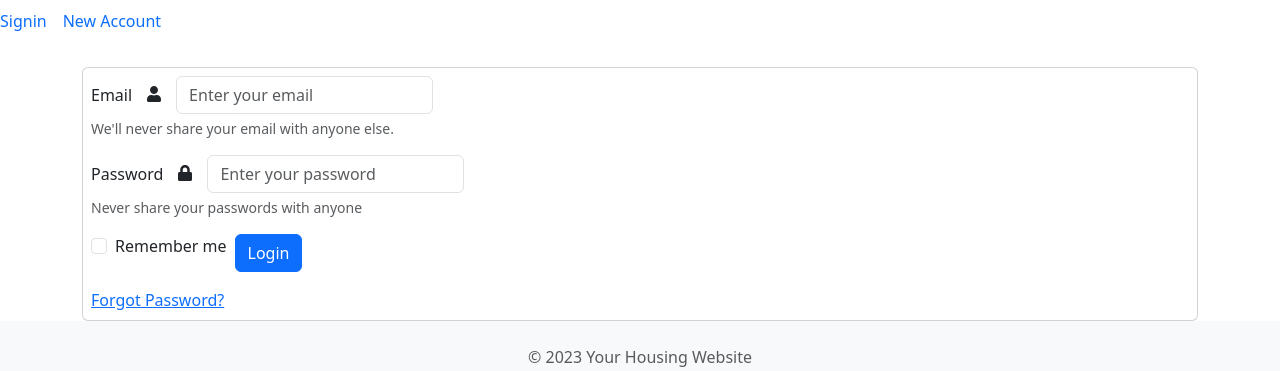
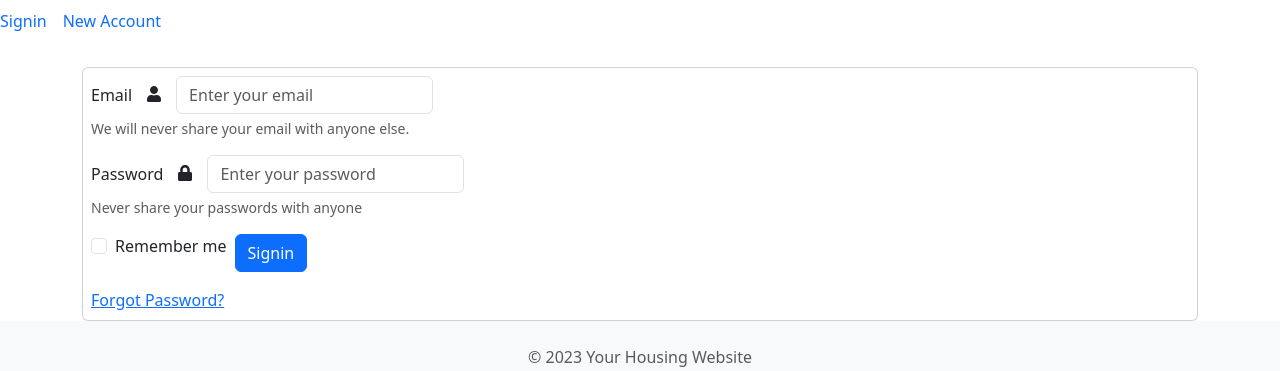
Before and after one commit to swagath26/housing-real_estate-website-frontend, a React (Create React App) app: page /signin in a window 1280 px wide. Shown: the part 162-533 px from the top of the page. Built offline with nearby package versions, Linux system fonts and the light colour scheme.

Commit message:
added authentication features

```diff
--- a/src/App.js
+++ b/src/App.js
@@ -1,9 +1,13 @@
-import React from 'react';
+import React, { useState } from 'react';
 import Layout from './components/Layout';
+import AuthContext from './components/AuthContext';
 
 function App() {
+  const [isAuthenticated, setIsAuthenticated] = useState(false);
   return (
-    <Layout />
+    <AuthContext.Provider value={{ isAuthenticated, setIsAuthenticated }}>
+      <Layout />
+    </AuthContext.Provider>
   );
 }
 
--- /dev/null
+++ b/src/components/AuthContext.jsx
@@ -0,0 +1,5 @@
+import { createContext } from "react";
+
+const AuthContext = createContext();
+
+export default AuthContext;
--- a/src/components/Header.jsx
+++ b/src/components/Header.jsx
@@ -1,11 +1,14 @@
-import React, { useState } from 'react';
+import React, { useContext, useState } from 'react';
 import { Link } from 'react-router-dom';
 import { FontAwesomeIcon } from '@fortawesome/react-fontawesome';
 import { faBars } from '@fortawesome/free-solid-svg-icons';
+import AuthContext from './AuthContext';
 import SigninButton from './Signin';
 import AccountsModal from './Signin';
 
 const Header = () => {
+
+  const {isAuthenticated, setIsAuthenticated} = useContext(AuthContext);
 
   return (
     <header className="header py-3 ">
@@ -33,9 +36,12 @@ const Header = () => {
             <li className="nav-item">
               <Link to="/about" className="nav-link">About</Link>
             </li>
-            <li className="nav-item">
+            {!isAuthenticated && <li className="nav-item">
               <Link to="/signin" className="nav-link">Signin</Link>
-            </li>
+            </li>}
+            {isAuthenticated && <li className="nav-item">
+              <Link to="/signout" className="nav-link">Sign Out</Link>
+            </li>}
             <li className="nav-item dropdown">
               <button className='btn btn-secondary dropdown-toggle' type='button' data-bs-toggle='dropdown' aria-expanded='false'>
                 Apps
--- a/src/components/SellHome.jsx
+++ b/src/components/SellHome.jsx
@@ -1,5 +1,6 @@
 import { useState } from "react";
 import axios from "axios";
+import getCookie from './csrfToken';
 
 const SellHome = () => {
     const [location, setLocation] = useState('');
@@ -69,21 +70,22 @@ const SellHome = () => {
         setImages([]);
     }
 
-        function getCookie(name) {
-            let cookieValue = null;
-            if (document.cookie && document.cookie !== '') {
-                const cookies = document.cookie.split(';');
-                for (let i = 0; i < cookies.length; i++) {
-                    const cookie = cookies[i].trim();
-                    if (cookie.substring(0, name.length + 1) === (name + '=')) {
-                        cookieValue = decodeURIComponent(cookie.substring(name.length + 1));
-                        break;
-                    }
-                }
-            }
-            return cookieValue;
-        }
-        const csrftoken = getCookie('csrftoken');
+        // function getCookie(name) {
+        //     let cookieValue = null;
+        //     if (document.cookie && document.cookie !== '') {
+        //         const cookies = document.cookie.split(';');
+        //         for (let i = 0; i < cookies.length; i++) {
+        //             const cookie = cookies[i].trim();
+        //             if (cookie.substring(0, name.length + 1) === (name + '=')) {
+        //                 cookieValue = decodeURIComponent(cookie.substring(name.length + 1));
+        //                 break;
+        //             }
+        //         }
+        //     }
+        //     return cookieValue;
+        // }
+
+    const csrftoken = getCookie('csrftoken');
 
     const handleSubmitForm = async (event) => {
         event.preventDefault();
@@ -100,19 +102,16 @@ const SellHome = () => {
         images.forEach((image, index) => {
             formData.append('images', image, `images[${index}]`);
         });
-        console.log(formData)
         try {
-            const response = await axios.post('/add/', formData
-            , {
-                headers: { 'X-CSRFToken': csrftoken }
-            }
-            );
+            const response = await axios.post('/add/', formData, {headers: { 'X-CSRFToken': csrftoken }});
+            console.log(response);
             setSuccessMessage(response.data.message);
             setErrorMessage(null);
             clearFields();
         }
         catch (error) {
             setErrorMessage(error.response.data.errors || 'Something went wrong!')
+            console.log(error.response);
         }
     }
 
--- a/src/components/Signin.jsx
+++ b/src/components/Signin.jsx
@@ -1,10 +1,10 @@
 import { Link} from "react-router-dom";
 import { Routes, Route } from 'react-router-dom';
-import SigninPage from "./SigninPage";
 import RegisterPage from "./RegisterPage";
 import ForgotPasswordPage from "./ForgotPasswordPage";
-import { useState } from "react";
-
+import { useContext, useState } from "react";
+import SigninForm from "./SigninPage";
+import AuthContext from "./AuthContext";
 
 // const SigninButton = () => {
 
@@ -53,6 +53,8 @@ import { useState } from "react";
 
 const Signin = () => {
 
+    const {isAuthenticated, setIsAuthenticated} = useContext(AuthContext);
+
     const [navigate, setNavigate] = useState('signinpage');
 
     return (
@@ -78,7 +80,7 @@ const Signin = () => {
                             <div className="container">
 
                                 {navigate=="forgotpasswordpage" && <ForgotPasswordPage />}
-                                {navigate=="signinpage" && <SigninPage/>}
+                                {navigate=="signinpage" && <SigninForm/>}
                                 {navigate=="registerpage" && <RegisterPage/>}
 
                             </div>
--- a/src/components/SigninPage.jsx
+++ b/src/components/SigninPage.jsx
@@ -1,32 +1,57 @@
-import { useState } from "react"
+import { useState, useContext } from "react"
 import { FaLock, FaUser } from "react-icons/fa";
 import { Link } from "react-router-dom";
-import ForgotPasswordPage from "./ForgotPasswordPage";
+import axios from "axios";
+import getCookie from "./csrfToken";
+import AuthContext from "./AuthContext";
 
-const SigninPage = () => {
-    return (
-        <SigninForm />
-    )
-}
+const csrftoken = getCookie('csrftoken');
+
 const SigninForm = () => {
+
+    const {isAuthenticated, setIsAuthenticated} = useContext(AuthContext);
+
     const [email, setEmail] = useState('');
     const [password, setPassword] = useState('');
+    const [remember, setRemember] = useState(false);
 
-    const handleLogin = () => {
+    const [errorMessage, setErrorMessage] = useState(null);
+    const [successMessage, setSuccessMessage] = useState(null);
 
+    const handleSignin = async (event) => {
+        event.preventDefault();
+        const formData = new FormData();
+        formData.append('email', email);
+        formData.append('password', password);
+        formData.append('remember', remember);
+
+        const response = await axios.post('/members/signin/', formData, {headers: { 'X-CSRFToken': csrftoken }});
+        if (response.data.success) {
+            setSuccessMessage(response.data.messages);
+            setIsAuthenticated(true);
+        }
+        else {
+            setErrorMessage(response.data.messages || 'Something went wrong');
+            setIsAuthenticated(false);
+        }
+        console.log(response);
     }
 
-    const handleRegister = () => {
-
-    }
-
-    const handleForgotPassword = () => {
-
+    const handleSignout = async () => {
+        const response = await axios.get('/members/signout/');
+        console.log(response);
+        if (response.data.success) {
+            setSuccessMessage(response.data.messages);
+            setIsAuthenticated(false);
+        }
     }
 
     return (
-
+        <div>
+            {(!isAuthenticated) &&
             <div className="card mt-4">
+                {errorMessage}
+                {successMessage}
                 <form>
                 <div className="row p-2">
                     <div className="col-auto">
@@ -38,7 +63,8 @@ const SigninForm = () => {
                     <div className="col-auto">
                     <input type="email" className="form-control" placeholder="Enter your email" id="email" value={email} onChange={(event) => setEmail(event.target.value)} aria-describedby="emailHelp"/>
                     </div>
-                    <div id="emailHelp" className="form-text">We'll never share your email with anyone else.</div>
+                    <div id="emailHelp" className="form-text">We will never share your email with anyone else.
+                    </div>
                 </div>
 
                 <div className="row p-2">
@@ -56,13 +82,13 @@ const SigninForm = () => {
 
                 <div className="row p-2 g-2">
                     <div className="col-auto">
-                    <input type="checkbox" className="form-check-input" id="rememberme" />
+                    <input type="checkbox" className="form-check-input" id="rememberme" onChange={(event) => {setRemember(event.target.value)}} />
                     </div>
                     <div className="col-auto">
                     <label htmlFor="rememberme" className="form-check-label">Remember me</label>
                     </div>
                     <div className="col-auto">
-                    <button type="submit" className="btn btn-primary" onClick={handleLogin}>Login</button>
+                    <button type="submit" className="btn btn-primary" onClick={handleSignin}>Signin</button>
                     </div>
                 </div>
 
@@ -74,8 +100,24 @@ const SigninForm = () => {
 
                 </form>
             </div>
-
+            }
+            {isAuthenticated &&
+            <div className="card mt-4">
+                <div className="row p-2">
+                    {successMessage}
+                </div>
+                <div className="row p-2">
+                    <div className="col-auto">
+                        <button className="btn btn-primary" onClick={handleSignout}>Sign Out</button>
+                    </div>
+                </div>
+                <div className="row p-2">
+                    <Link to="/">Go Home</Link>
+                </div>
+            </div>
+            }
+        </div>
     )
 }
 
-export default SigninPage;
+export default SigninForm;
--- a/src/components/csrfToken.jsx
+++ b/src/components/csrfToken.jsx
@@ -1,3 +1,16 @@
-// import React from 'react';
+function getCookie(name) {
+    let cookieValue = null;
+    if (document.cookie && document.cookie !== '') {
+        const cookies = document.cookie.split(';');
+        for (let i = 0; i < cookies.length; i++) {
+            const cookie = cookies[i].trim();
+            if (cookie.substring(0, name.length + 1) === (name + '=')) {
+                cookieValue = decodeURIComponent(cookie.substring(name.length + 1));
+                break;
+            }
+        }
+    }
+    return cookieValue;
+}
 
-// var csrftoken = getCookie()
+export default getCookie;
```
Also changed, not shown: src/components/Layout.jsx (+8 -1 lines).
